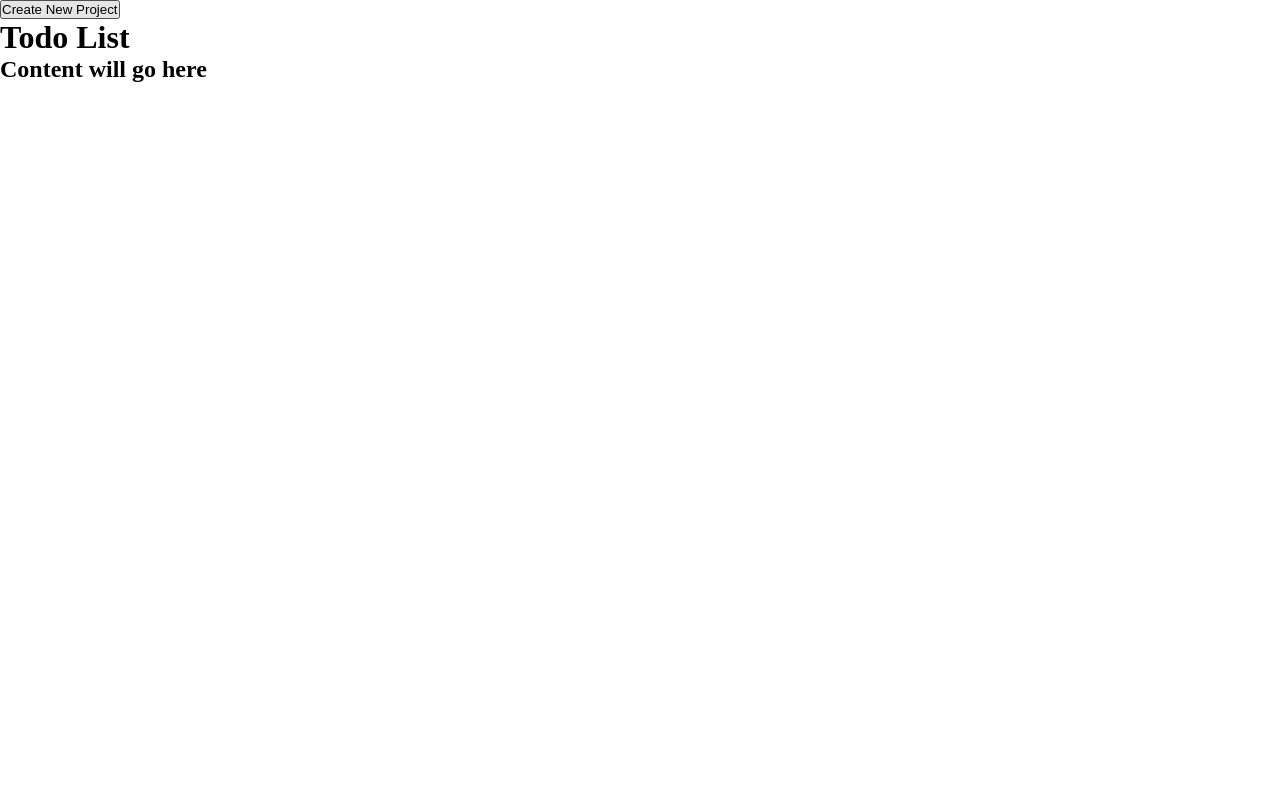
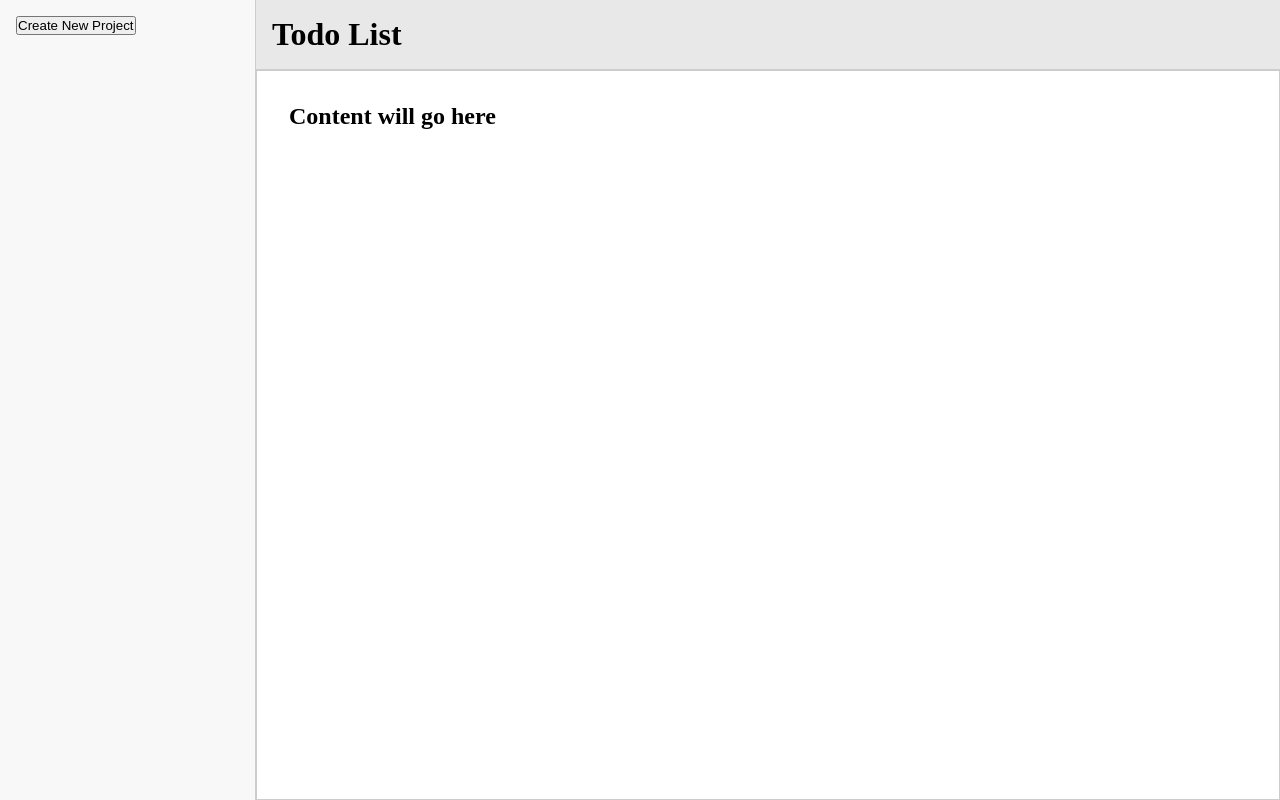
Before and after one commit to caseyj77/Odin-Todo-List, a plain HTML site: page index.html in a window 1280 px wide. Drawn offline with Linux system fonts and the light colour scheme.

Commit message:
updated basic styling

```diff
--- a/index.html
+++ b/index.html
@@ -11,13 +11,13 @@
         <nav>
             <button id="new-project" class="nav-btn">Create New Project</button>
         </nav>
-    <div>
+    </header>
+    <div id="todo-list">
         <h1>Todo List</h1>
-        <div id="content-area" class="container">
-            <h2>Content will go here</h2>
-        </div>
     </div>
-    </header>
+    <div id="content-area" class="container">
+        <h2>Content will go here</h2>
+    </div>
     <script src="app.js"></script>
 </body>
 </html>
--- a/style.css
+++ b/style.css
@@ -2,11 +2,45 @@
     margin: 0;
     padding: 0;
 }
+
 body {
     display: grid;
+    grid-template-columns: 1fr 4fr;
+    grid-template-rows: auto 1fr;
+    grid-template-areas:
+        "header todo"
+        "header content";
+    height: 100vh;
 }
 
+header {
+    grid-area: header;
+    display: flex;
+    flex-direction: column;
+    justify-content: flex-start;
+    padding: 1rem;
+    background-color: #f8f8f8;
+    border-right: 1px solid #ccc;
+}
 
-nav {
+.nav-btn {
+    margin-bottom: 1rem;
+}
 
+#todo-list {
+    grid-area: todo;
+    padding: 1rem;
+    background-color: #e8e8e8;
+    border-bottom: 1px solid #ccc;
 }
+
+#content-area {
+    grid-area: content;
+    padding: 2rem;
+}
+
+.container {
+    background-color: #fff;
+    border: 1px solid #ccc;
+    padding: 1rem;
+}
```
